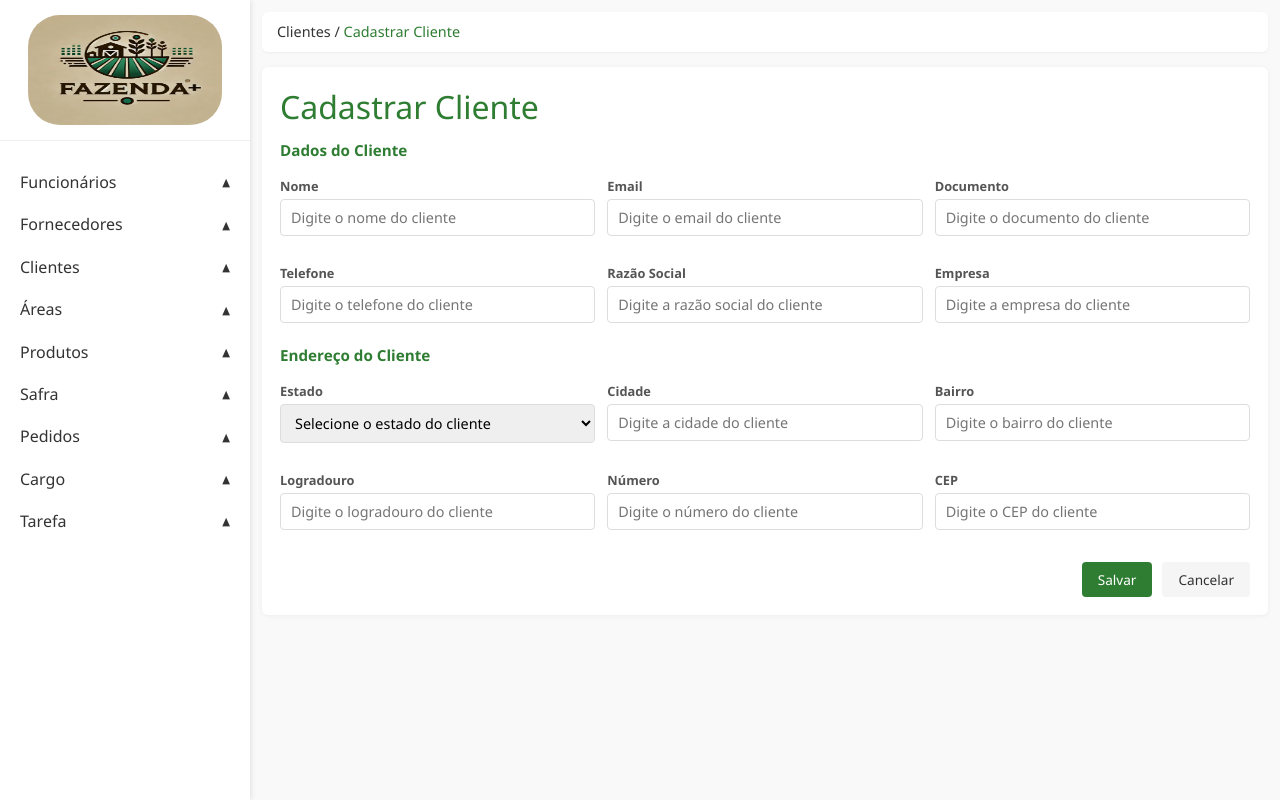
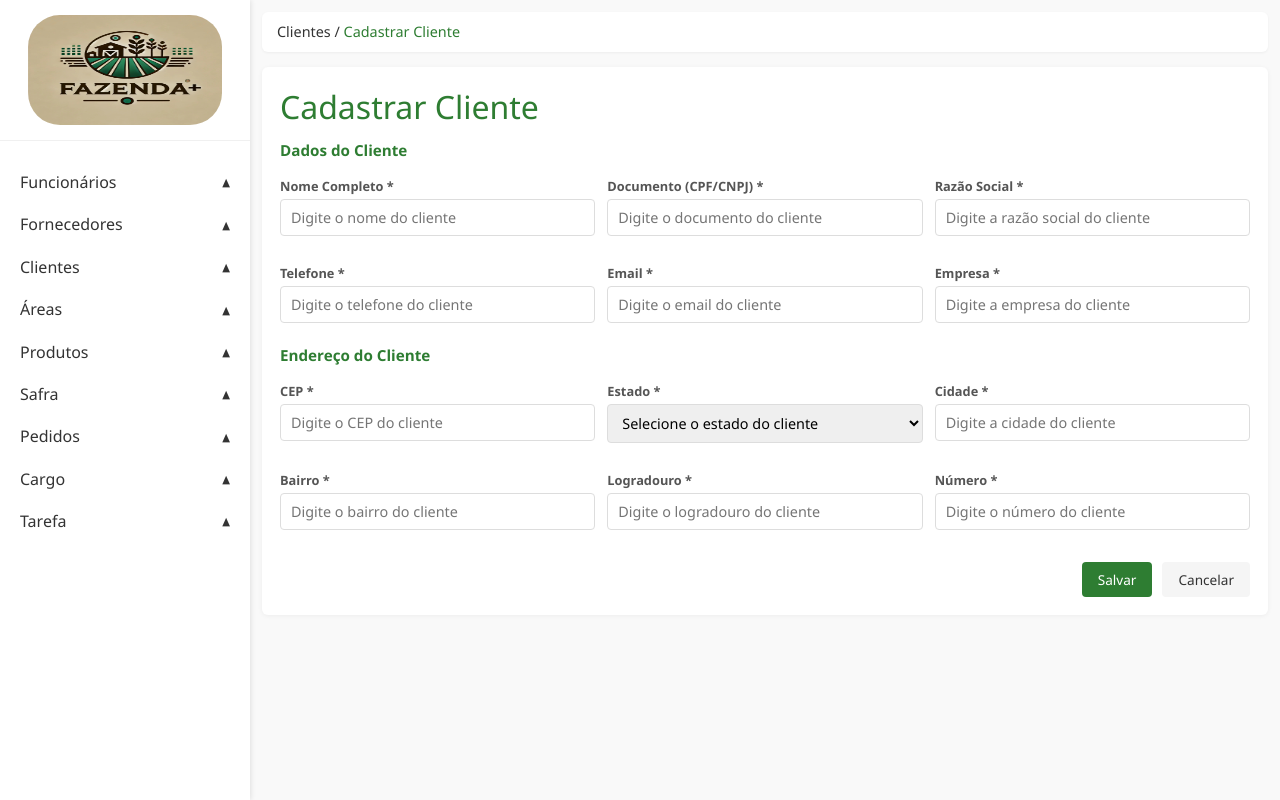
Before and after one commit to Itor-Carlos/projeto-es2-frontend, a React (Create React App) app: page /cliente/cadastrar in a window 1280 px wide. Built offline with nearby package versions, Linux system fonts and the light colour scheme.

Commit message:
FIX: ajustando verificação do documento dos clientes e modificando o tratamento de erros do toast

```diff
--- a/src/pages/cliente/CadastrarEditarClientes.js
+++ b/src/pages/cliente/CadastrarEditarClientes.js
@@ -6,8 +6,8 @@ import axios from "axios";
 import { TopBar } from "../../components/TopBar";
 import { TitleSection } from "../../components/TitleSection";
 import { Toast } from "../../components/Toast";
-import { cpf } from "cpf-cnpj-validator";
 import { estados } from "../../constantes/estados";
+import Validation from "../../utils/validations";
 
 export const CadastrarEditarClientes = () => {
     const { id } = useParams();
@@ -64,11 +64,10 @@ export const CadastrarEditarClientes = () => {
     const validationSchema = Yup.object({
         nome: Yup.string().typeError("Nome inválido").required("Campo obrigatório"),
         email: Yup.string().typeError("Email inválido").required("Campo obrigatório"),
-        documento: Yup.string().typeError("Documento inválido").required("Campo obrigatório").test(
-            "valid-cpf",
-            "CPF inválido",
-            value => cpf.isValid(value)
-        ),
+        documento: Yup.string().typeError("Documento inválido").required("Campo obrigatório").test("valid-document", "Documento inválido", (value) => {
+            if (!value) return false;
+            return Validation.validateCpfCnpj(value);
+        }),
         telefone: Yup.string().typeError("Telefone inválido").required("Campo obrigatório"),
         razaoSocial: Yup.string().typeError("Razão Social inválida").required("Campo obrigatório"),
         empresa: Yup.string().typeError("Empresa inválida").required("Campo obrigatório"),
@@ -111,7 +110,13 @@ export const CadastrarEditarClientes = () => {
             setToastType("success");
             setIsToastOpen(true);
         } catch (error) {
-            setToastMessage("Erro ao salvar os dados.");
+            if (error.response) {
+                setToastMessage(error.response.data.message || "Erro ao processar a solicitação.");
+            } else if (error.request) {
+                setToastMessage("Erro de rede: Não foi possível conectar ao servidor.");
+            } else {
+                setToastMessage("Erro inesperado: " + error.message);
+            }
             setToastType("error");
             setIsToastOpen(true);
         }
@@ -121,23 +126,23 @@ export const CadastrarEditarClientes = () => {
         {
             titleSection: "Dados do Cliente",
             fields: [
-                { label: "Nome", type: "string", name: "nome", placeholder: "Digite o nome do cliente" },
-                { label: "Email", type: "string", name: "email", placeholder: "Digite o email do cliente" },
-                { label: "Documento", type: "string", name: "documento", placeholder: "Digite o documento do cliente" },
-                { label: "Telefone", type: "string", name: "telefone", placeholder: "Digite o telefone do cliente" },
-                { label: "Razão Social", type: "string", name: "razaoSocial", placeholder: "Digite a razão social do cliente" },
-                { label: "Empresa", type: "string", name: "empresa", placeholder: "Digite a empresa do cliente" },
+                { label: "Nome Completo", type: "string", name: "nome", placeholder: "Digite o nome do cliente", required: true },
+                { label: "Documento (CPF/CNPJ)", type: "string", name: "documento", placeholder: "Digite o documento do cliente", required: true },
+                { label: "Razão Social", type: "string", name: "razaoSocial", placeholder: "Digite a razão social do cliente", required: true },
+                { label: "Telefone", type: "string", name: "telefone", placeholder: "Digite o telefone do cliente", required: true },
+                { label: "Email", type: "string", name: "email", placeholder: "Digite o email do cliente", required: true },
+                { label: "Empresa", type: "string", name: "empresa", placeholder: "Digite a empresa do cliente", required: true },
             ],
         },
         {
             titleSection: "Endereço do Cliente",
             fields: [
-                { label: "Estado", type: "select", name: "estado", options: estados, placeholder: "Selecione o estado do cliente" },
-                { label: "Cidade", type: "string", name: "cidade", placeholder: "Digite a cidade do cliente" },
-                { label: "Bairro", type: "string", name: "bairro", placeholder: "Digite o bairro do cliente" },
-                { label: "Logradouro", type: "string", name: "logradouro", placeholder: "Digite o logradouro do cliente" },
-                { label: "Número", type: "string", name: "numero", placeholder: "Digite o número do cliente" },
-                { label: "CEP", type: "string", name: "cep", placeholder: "Digite o CEP do cliente" },
+                { label: "CEP", type: "string", name: "cep", placeholder: "Digite o CEP do cliente", required: true },
+                { label: "Estado", type: "select", name: "estado", options: estados, placeholder: "Selecione o estado do cliente", required: true },
+                { label: "Cidade", type: "string", name: "cidade", placeholder: "Digite a cidade do cliente", required: true },
+                { label: "Bairro", type: "string", name: "bairro", placeholder: "Digite o bairro do cliente", required: true },
+                { label: "Logradouro", type: "string", name: "logradouro", placeholder: "Digite o logradouro do cliente", required: true },
+                { label: "Número", type: "string", name: "numero", placeholder: "Digite o número do cliente", required: true },
             ],
         }
     ];
--- /dev/null
+++ b/src/utils/validations.js
@@ -0,0 +1,16 @@
+import { cpf, cnpj } from 'cpf-cnpj-validator';
+
+
+class Validations {
+    static validateCpfCnpj(value) {
+        const cleanedValue = value.replace(/\D/g, "");
+        if (cleanedValue.length === 11) {
+            return cpf.isValid(cleanedValue);
+        } else if (cleanedValue.length === 14) {
+            return cnpj.isValid(cleanedValue);
+        }
+        return false;
+    }
+}
+
+export default Validations;
```
